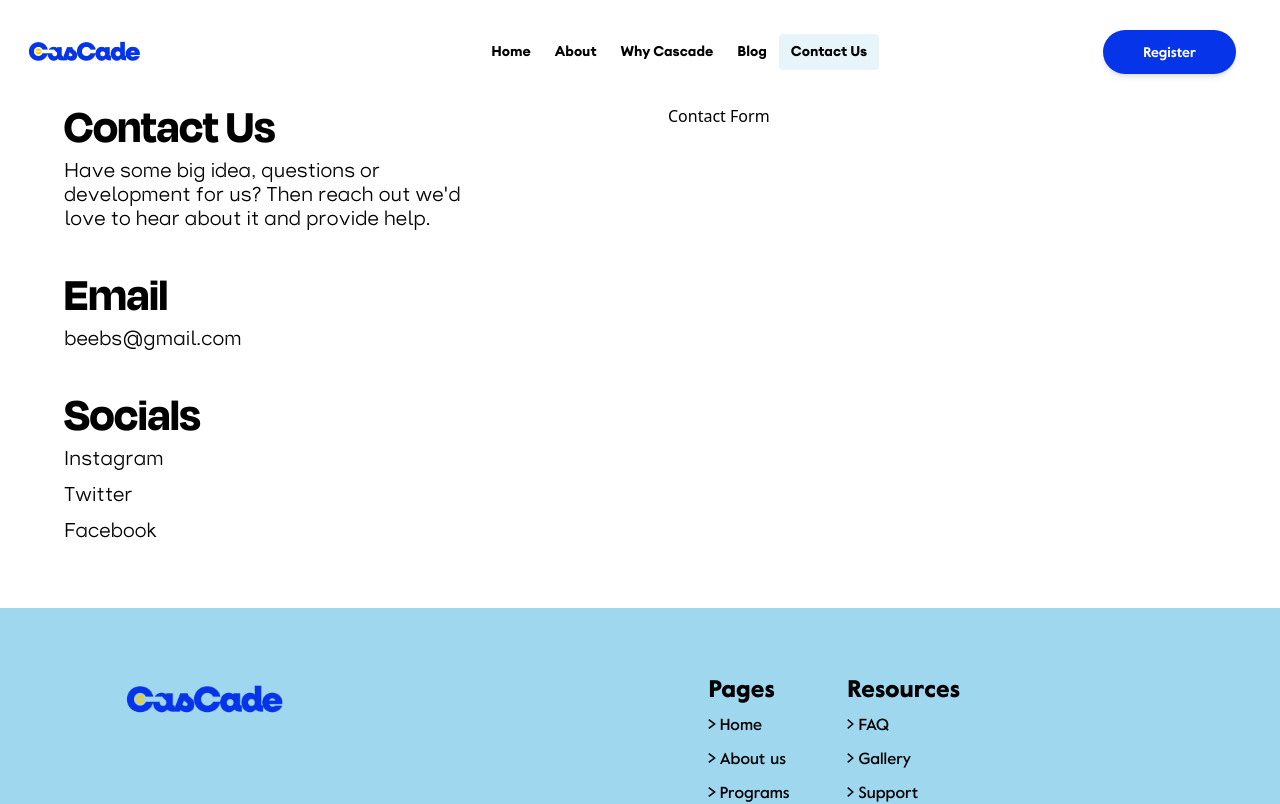
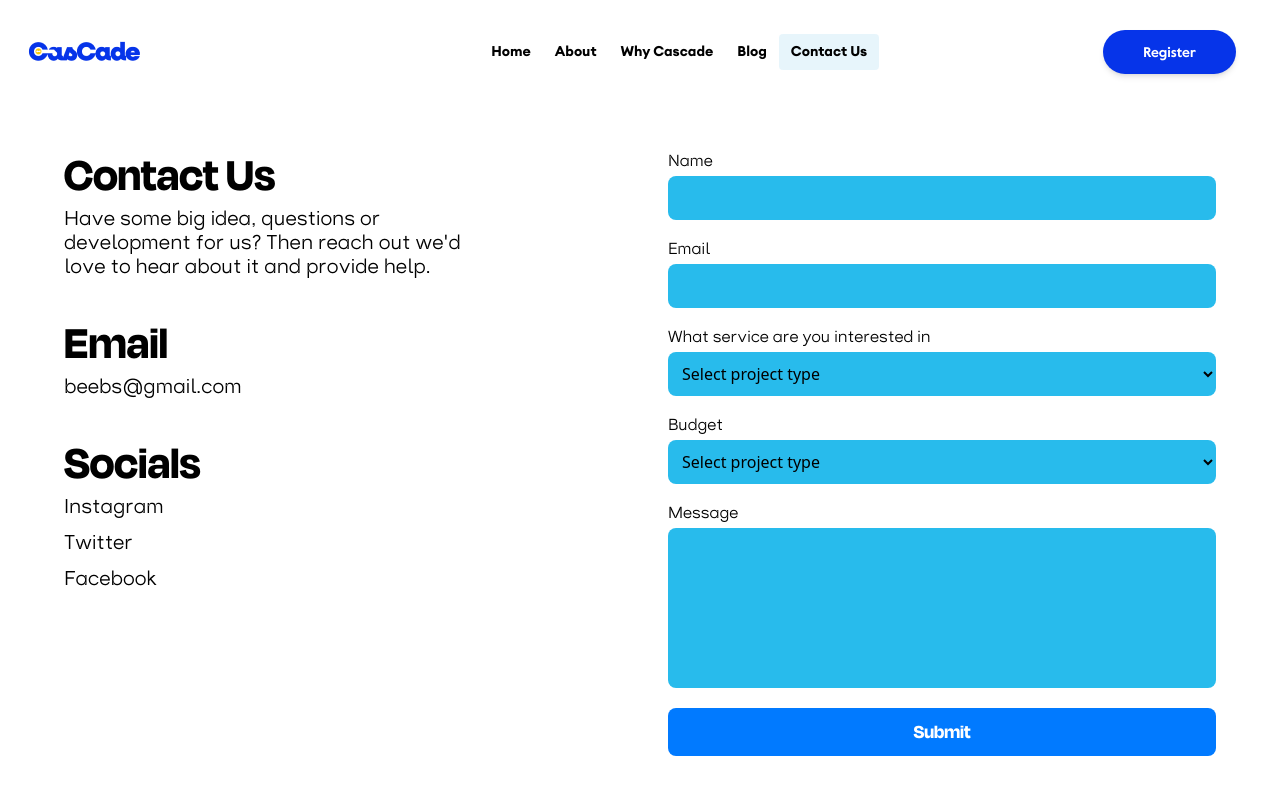
Before and after one commit to CascadeHQ/CascadeHQ-Website, a React (Vite) app in the folder Cascade-Website/: page /contact-us in a window 1280 px wide. Shown: the top 804 px of the page. Built offline with nearby package versions, Linux system fonts and the light colour scheme.

Commit message:
feat: contact form updated

```diff
--- a/Cascade-Website/src/pages/contactUs/ContactUs.tsx
+++ b/Cascade-Website/src/pages/contactUs/ContactUs.tsx
@@ -17,9 +17,9 @@ const ContactUs = () => {
         type="Website"
         name="Cascade"
       />
-      <div className="px-5 mb-16 flex flex-col gap-y-14 lg:gap-x-14 md:gap-x-8 md:flex-row lg:flex-row lg:px-16">
-        <ContactText/>
-        <ContactForm/>
+      <div className="px-5 lg:mt-12 mb-10 lg:mb-16 flex flex-col gap-y-14 lg:gap-x-14 md:gap-x-8 md:flex-row lg:flex-row lg:px-16">
+        <ContactText />
+        <ContactForm />
       </div>
     </Template>
   );
--- a/Cascade-Website/src/pages/contactUs/components/ContactForm.tsx
+++ b/Cascade-Website/src/pages/contactUs/components/ContactForm.tsx
@@ -1,7 +1,107 @@
 import React from "react";
 
 const ContactForm = () => {
-  return <div className="md:w-1/2 lg:w-1/2">Contact Form</div>;
+  return (
+    <div className="md:w-3/5 lg:w-1/2">
+      <form action="">
+        <div className="flex flex-col gap-y-1 mb-5">
+          <label
+            htmlFor=""
+            className="font-TrapRegular font-normal text-sm lg:text-base lg:leading-5"
+          >
+            Name
+          </label>
+          <input
+            type="text"
+            className="p-2.5 bg-brandBlue3x rounded-lg text-brandBlack8x text-base outline-0"
+          />
+        </div>
+        <div className="flex flex-col gap-y-1 mb-5">
+          <label
+            htmlFor=""
+            className="font-TrapRegular font-normal text-sm lg:text-base lg:leading-5"
+          >
+            Email
+          </label>
+          <input
+            type="text"
+            className="p-2.5 bg-brandBlue3x rounded-lg text-brandBlack8x text-base outline-0"
+          />
+        </div>
+        <div className="flex flex-col gap-y-1 mb-5">
+          <label
+            htmlFor=""
+            className="font-TrapRegular font-normal text-sm lg:text-base lg:leading-5"
+          >
+            What service are you interested in
+          </label>
+          <select
+            name=""
+            id=""
+            className="p-2.5 bg-brandBlue3x rounded-lg text-brandBlack8x text-base outline-0"
+          >
+            <option value="Select project type" selected className="bg-white">
+              Select project type
+            </option>
+            <option value="Select project type" className="bg-white">
+              Select project type
+            </option>
+            <option value="Select project type" className="bg-white">
+              Select project type
+            </option>
+            <option value="Select project type" className="bg-white">
+              Select project type
+            </option>
+            <option value="Select project type" className="bg-white">
+              Select project type
+            </option>
+          </select>
+        </div>
+        <div className="flex flex-col gap-y-1 mb-5">
+          <label
+            htmlFor=""
+            className="font-TrapRegular font-normal text-sm lg:text-base lg:leading-5"
+          >
+            Budget
+          </label>
+          <select
+            name=""
+            id=""
+            className="p-2.5 bg-brandBlue3x rounded-lg text-brandBlack8x text-base outline-0"
+          >
+            <option value="Select project type" selected className="bg-white">
+              Select project type
+            </option>
+            <option value="Select project type" className="bg-white">
+              Select project type
+            </option>
+            <option value="Select project type" className="bg-white">
+              Select project type
+            </option>
+            <option value="Select project type" className="bg-white">
+              Select project type
+            </option>
+          </select>
+        </div>
+        <div className="flex flex-col gap-y-1 mb-5">
+          <label
+            htmlFor=""
+            className="font-TrapRegular font-normal text-sm lg:text-base lg:leading-5"
+          >
+            Message
+          </label>
+          <textarea
+            name=""
+            id=""
+            className="p-2.5 lg:h-40 bg-brandBlue3x rounded-lg text-brandBlack8x text-base outline-0 resize-none"
+          />
+        </div>
+        <button className="font-DegularDiplayBold text-sm lg:text-xl w-full rounded-lg text-white p-2.5 bg-brandBlue5x">
+          Submit
+        </button>
+      </form>
+    </div>
+  );
 };
 
 export default ContactForm;
--- a/Cascade-Website/src/pages/contactUs/components/ContactText.tsx
+++ b/Cascade-Website/src/pages/contactUs/components/ContactText.tsx
@@ -3,7 +3,7 @@ import { NavLink } from "react-router-dom";
 
 const ContactText = () => {
   return (
-    <div className="flex flex-col gap-y-10 md:w-1/2 lg:w-1/2">
+    <div className="flex flex-col gap-y-10 md:w-2/5 lg:w-1/2">
       <div>
         <h1 className="font-DegularDiplayBold font-bold text-3xl lg:text-5xl mb-2">
           Contact Us
--- a/Cascade-Website/tailwind.config.js
+++ b/Cascade-Website/tailwind.config.js
@@ -11,6 +11,7 @@ export default {
         brandBlue5x: "#017AFF",
         brandBlue6x: "#C8E0F4",
         brandBlue7x: "#0C72BA",
+        brandBlue8x: "#87CEEB29",
         brandBlack1x: "#010101",
         brandYellow1x: "#FCCB06",
         brandGray1x: "#FFFFFFCC",
```
